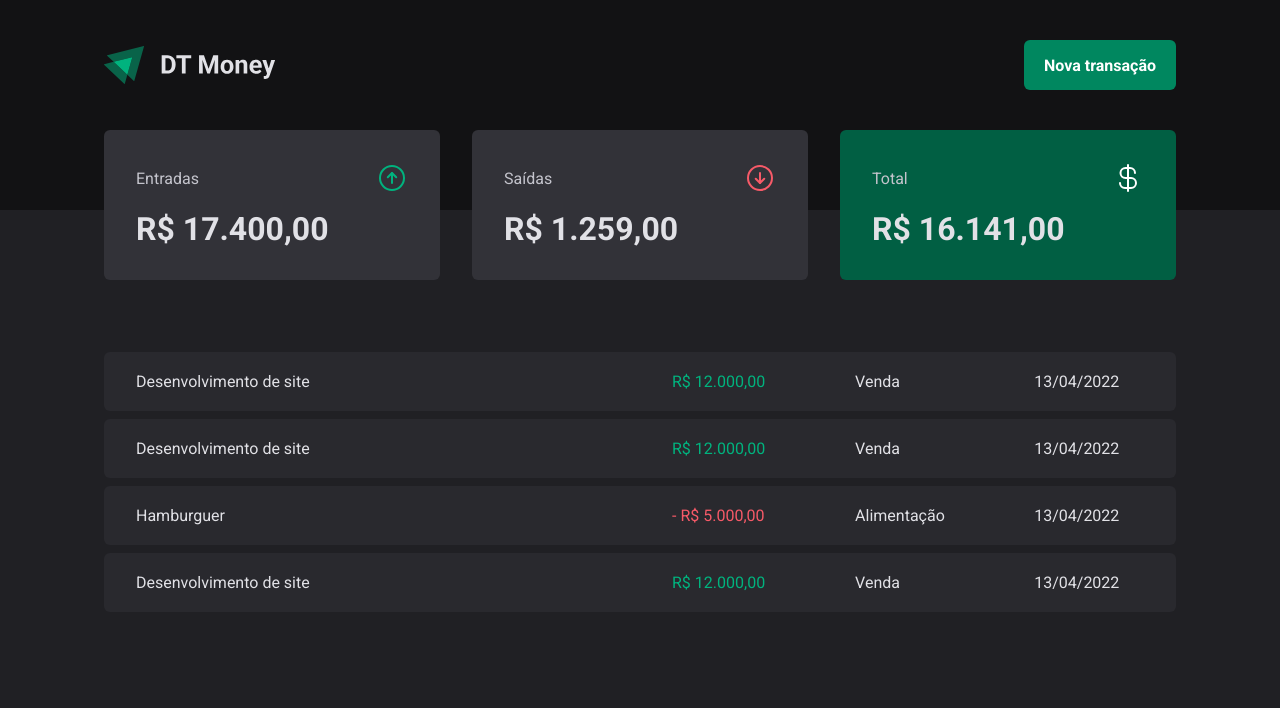
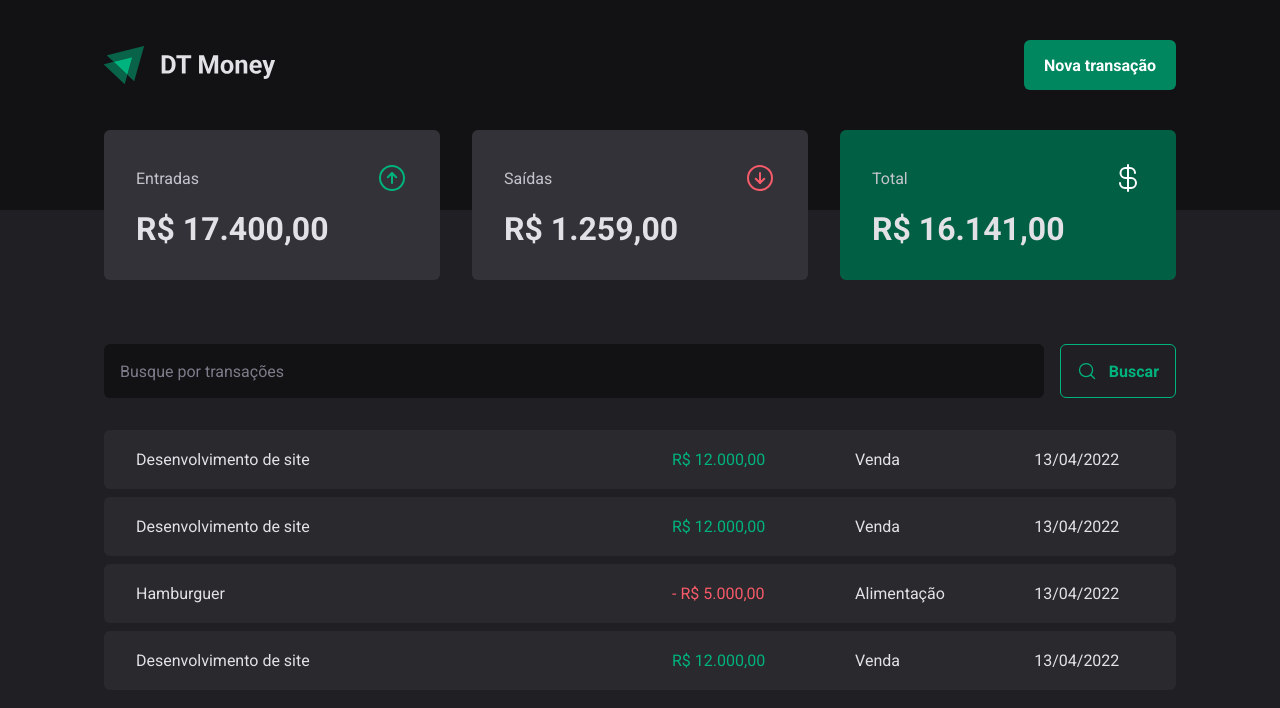
Before and after one commit to Chris-Saints/03-dt-money-RocketSeat, a React (Vite) app: page / in a window 1280 px wide. Shown: the top 708 px of the page. Built offline with nearby package versions, Linux system fonts and the light colour scheme.

Commit message:
Introdução da barra de pesquisa "SearchForm" apenas visual.

```diff
--- /dev/null
+++ b/src/pages/Transactions/components/SearchForm/index.tsx
@@ -0,0 +1,15 @@
+import { MagnifyingGlass } from "phosphor-react";
+import { SearchFormContainer } from "./styles";
+
+export function SearchForm() {
+    return (
+        <SearchFormContainer>
+            <input type="text" placeholder="Busque por transações"></input>
+
+            <button type="submit">
+                <MagnifyingGlass size={20} />
+                Buscar
+            </button>
+        </SearchFormContainer>
+    )
+}
--- /dev/null
+++ b/src/pages/Transactions/components/SearchForm/styles.ts
@@ -0,0 +1,43 @@
+import { styled } from "styled-components";
+
+export const SearchFormContainer = styled.form`
+    display: flex;
+    gap: 1rem;
+
+    input{
+        flex: 1;
+        border-radius: 6px;
+        border: 0;
+        background: ${props => props.theme['gray-900']};
+        color: ${props => props.theme['gray-300']};
+        padding: 1rem;
+
+        &::placeholder {
+            color: ${props => props.theme['gray-500']}
+        }
+    }
+
+    button{
+        display: flex;
+        align-items: center;
+        gap: 0.75rem;
+
+        border: 0;
+        padding: 1rem;
+        background: transparent;
+        border: 1px solid ${props => props.theme['green-300']};
+        color: ${props => props.theme['green-300']};
+        font-weight: bold;
+        border-radius: 6px;
+
+        &:hover {
+            background: ${props => props.theme['green-500']};;
+            border-color: ${props => props.theme['green-500']};
+            color: ${props => props.theme.white};
+            transition:
+                background-color 0.2s,
+                color 0.2s,
+                border-color 0.2s;
+        }
+    }
+`
--- a/src/pages/Transactions/index.tsx
+++ b/src/pages/Transactions/index.tsx
@@ -1,5 +1,6 @@
 import { Header } from "../../components/Header";
 import { Summary } from "../../components/Summary";
+import { SearchForm } from "./components/SearchForm";
 import { PriceHighLight, TransactionsContainer, TransactionsTable } from "./styles";
 
 export function Transactions() {
@@ -9,6 +10,8 @@
             <Summary />
 
             <TransactionsContainer>
+                <SearchForm />
+
                 <TransactionsTable>
                     <tbody>
                         <tr>
--- a/src/pages/Transactions/styles.ts
+++ b/src/pages/Transactions/styles.ts
@@ -12,7 +12,7 @@
     border-collapse: separate;
     border-spacing: 0 0.5rem;
 
-    /* margin-top: 1.5rem; */
+    margin-top: 1.5rem;
 
 
     td{
```
